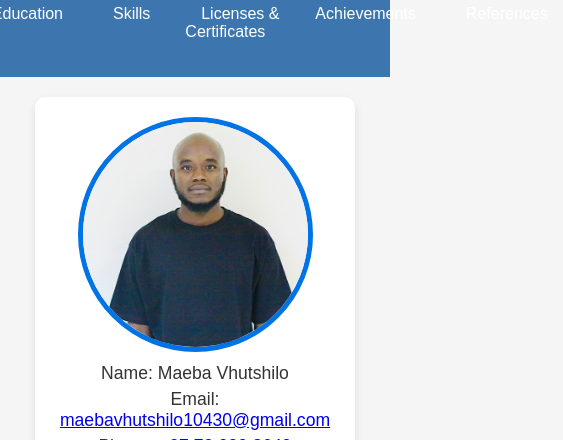
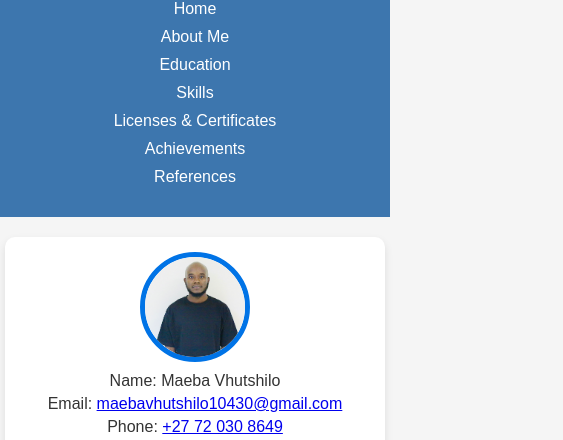
Before and after one commit to Vhutshilo0/Resume, a plain HTML site: page index.html in a window 390 px wide. Shown: the part 68-508 px from the top of the page, 563 px wide, since content can reach past the window. Drawn offline with Linux system fonts and the light colour scheme.

```diff
--- a/index.html
+++ b/index.html
@@ -30,7 +30,7 @@
             <div class="contact-info">
                 <p>Name: Maeba Vhutshilo</p>
                 <p>Email: <a href="mailto:maebavhutshilo10430@gmail.com">maebavhutshilo10430@gmail.com</a></p>
-                <p>Phone: <a href="tel:+27 72 030 8649">+27 72 030 8649</a></p>
+                <p>Phone: <a href="tel:+27720308649">+27 72 030 8649</a></p>
                 <div class="social-media">
                     <a href="https://www.linkedin.com/in/vhutshilo-maeba-a173231a5" target="_blank" class="social-icon"><i class="fab fa-linkedin"></i></a>
                     <a href="https://github.com/Vhutshilo0/Vhutshilo0" target="_blank" class="social-icon"><i class="fab fa-github"></i></a>
--- a/styles.css
+++ b/styles.css
@@ -22,10 +22,11 @@
     padding: 0;
     display: flex;
     justify-content: center;
+    flex-wrap: wrap;
 }
 
 nav ul li {
-    margin-right: 20px;
+    margin: 10px 5px;
 }
 
 nav ul li a {
@@ -54,7 +55,7 @@
     padding: 20px;
     margin-bottom: 20px;
     box-shadow: 0 4px 8px rgba(0, 0, 0, 0.1);
-    width: 80%;
+    width: 100%;
     max-width: 800px;
 }
 
@@ -67,8 +68,8 @@
 
 .profile-photo img {
     border-radius: 50%;
-    width: 225px;
-    height: 225px;
+    width: 200px;
+    height: 200px;
     object-fit: cover;
     border: 5px solid #0073e6;
     transition: transform 0.3s, box-shadow 0.3s;
@@ -81,7 +82,7 @@
 
 .contact-info {
     text-align: center;
-    margin-top: -9px; /* Lift the contact info up */
+    margin-top: -10px; /* Lift the contact info up */
 }
 
 .contact-info p {
@@ -93,14 +94,14 @@
     margin-top: 10px;
 }
 
-.social-icon {
+.social-media a {
     margin: 0 10px;
     font-size: 1.5em;
     color: #0073e6;
     transition: color 0.3s;
 }
 
-social-icon:hover {
+.social-media a:hover {
     color: #005bb5;
 }
 
@@ -109,16 +110,15 @@
     color: white;
     text-align: center;
     padding: 10px;
-    position: fixed;
+    position: relative;
     width: 100%;
-    bottom: 0;
     box-shadow: 0 -4px 8px rgba(0, 0, 0, 0.1);
 }
 
 .card-container {
     display: flex;
     flex-wrap: wrap;
-    justify-content: space-around;
+    justify-content: center;
 }
 
 .card {
@@ -155,3 +155,57 @@
 .card button:hover {
     background-color: #005bb5;
 }
+
+/* Media Queries for Responsive Design */
+
+@media (max-width: 768px) {
+    header {
+        padding: 15px;
+    }
+
+    nav ul {
+        flex-direction: column;
+        align-items: center;
+    }
+
+    nav ul li {
+        margin: 5px 0;
+    }
+
+    main section {
+        padding: 15px;
+    }
+
+    .profile-photo img {
+        width: 150px;
+        height: 150px;
+    }
+
+    .card {
+        width: 100%;
+        max-width: 300px;
+    }
+}
+
+@media (max-width: 480px) {
+    header {
+        padding: 10px;
+    }
+
+    nav ul li a {
+        padding: 8px 12px;
+    }
+
+    .profile-photo img {
+        width: 100px;
+        height: 100px;
+    }
+
+    .card {
+        padding: 10px;
+    }
+
+    .contact-info p {
+        font-size: 1em;
+    }
+}
```
